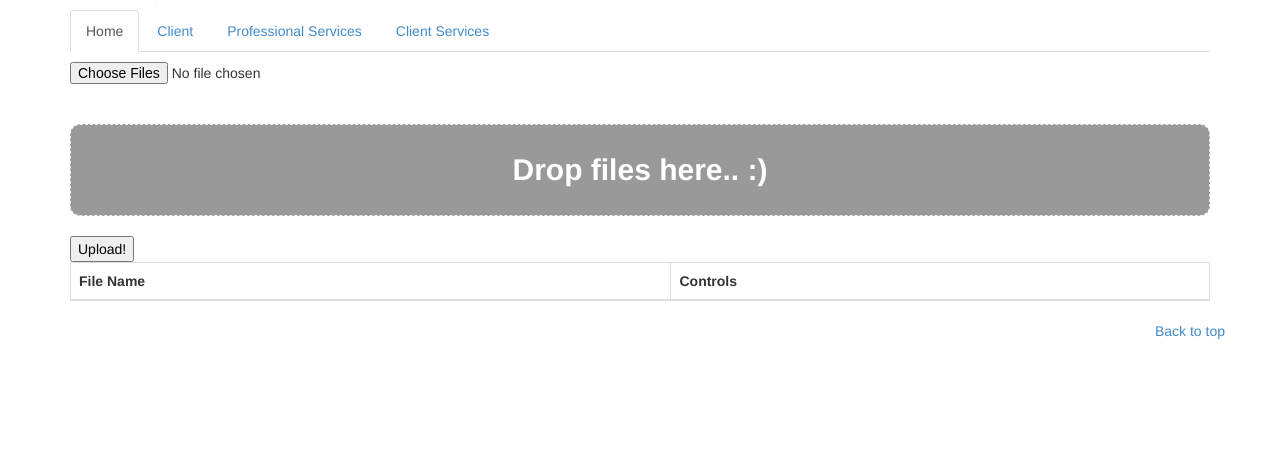
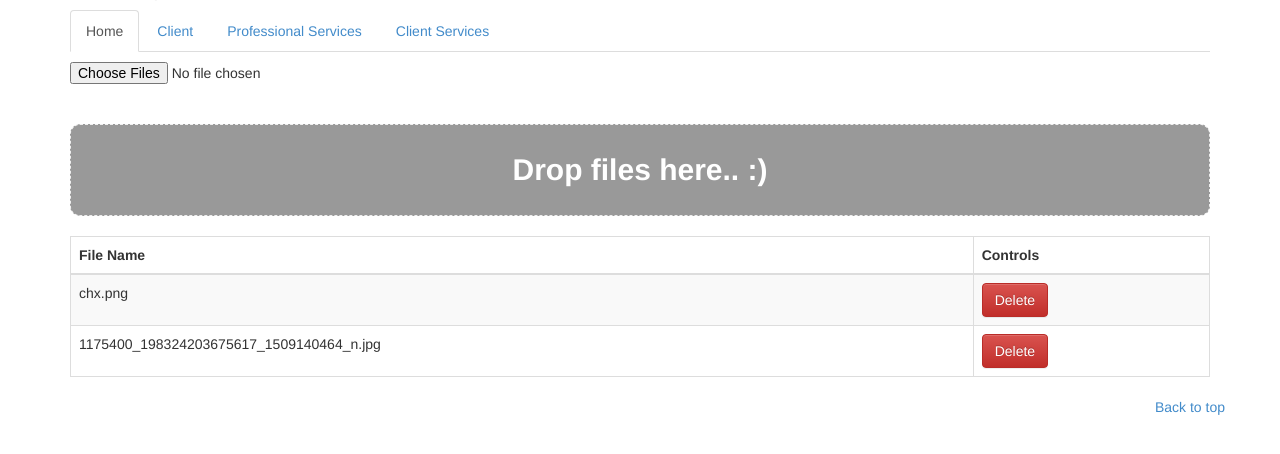
Before and after one commit to meborda7/aabq-mmk, a CodeIgniter app: page /nightjar/index.php/home/upload in a window 1280 px wide. Shown: the part 46-500 px from the top of the page. Run offline with CodeIgniter, Linux system fonts and the light colour scheme; lists and menus that the app fills with data are empty.

Commit message:
Updated upload

```diff
--- a/application/config/mimes.php
+++ b/application/config/mimes.php
@@ -98,7 +98,9 @@ $mimes = array(	'hqx'	=>	'application/mac-binhex40',
 				'word'	=>	array('application/msword', 'application/octet-stream'),
 				'xl'	=>	'application/excel',
 				'eml'	=>	'message/rfc822',
-				'json' => array('application/json', 'text/json')
+				'json'  => array('application/json', 'text/json'),
+				'rar'   => array('application/x-rar-compressed', 'application/octet-stream'),
+				'zip'   => array('application/zip', 'application/octet-stream')
 			);
 
 
--- a/application/controllers/home.php
+++ b/application/controllers/home.php
@@ -27,7 +27,7 @@ class Home extends BaseController {
 
 	public function do_upload(){
 		$config['upload_path'] = './uploads/';
-		$config['allowed_types'] = 'gif|jpg|png|jpeg|pdf|doc|ACTIONSCRIPT|as';
+		$config['allowed_types'] = 'gif|jpg|png|jpeg|pdf|doc|zip|rar|ACTIONSCRIPT|as';
 		$config['max_size'] = '242048';
 		$config['max_width']  = '0';
 		$config['max_height']  = '0';
--- a/application/views/upload.php
+++ b/application/views/upload.php
@@ -1,6 +1,5 @@
 <form action="#" method="post" enctype="multipart/form-data">
 	<input type="file" name="files[]" multiple="multiple">
-	<input type="submit" value="Upload!">
 </form>
 
 <table class="table table-striped table-bordered">
--- a/assets/js/upload.js
+++ b/assets/js/upload.js
@@ -20,7 +20,7 @@ $(document).ready(function() {
 			contentType 	: 'json',
 			url             : './retrieves_files',
 			success       : function(result) {
-				$('#ttbody_uploaded_files').html('');
+				$('#tbody_uploaded_files').html('');
 				result = JSON.parse(result);
 				for (var key in result){
 					$('#tbody_uploaded_files').append(
```
Also changed, not shown: uploads/1175400_198324203675617_1509140464_n.jpg (added), uploads/chx.png (added), 1 other file.
